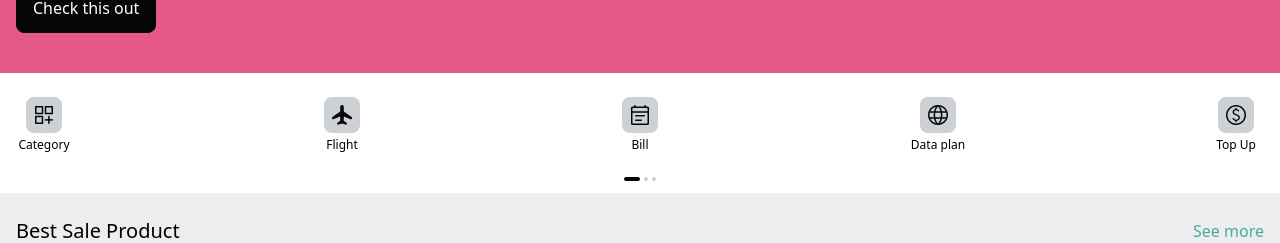
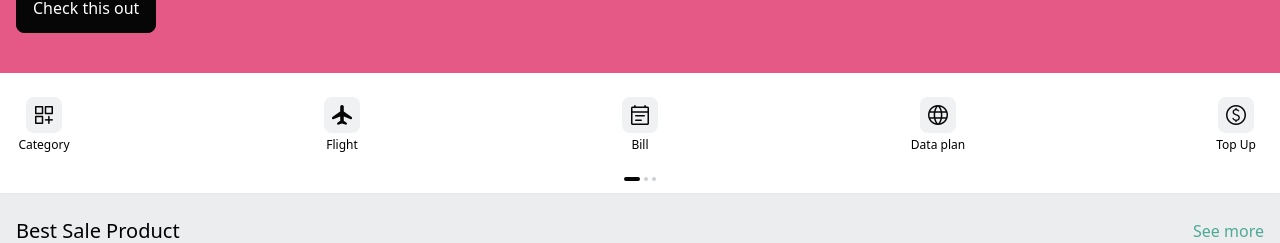
Before and after one commit to EbereUzodufa/monie-market, an Angular app: page / in a window 1280 px wide. Shown: the part 237-480 px from the top of the page. Built offline with nearby package versions, Linux system fonts and the light colour scheme.

Commit message:
ref: home baner section to show box-shadow

```diff
--- a/src/app/features/public/components/banner/banner.component.html
+++ b/src/app/features/public/components/banner/banner.component.html
@@ -42,7 +42,7 @@
       </div>
     </div>
   </div>
-  <div class="w-full bg-white">
+  <div class="category-section">
     <div class="container mx-auto">
       <div class="flex flex-col pt-6 pb-3 px-4">
         <div class="flex justify-between items-start pb-6">
@@ -51,7 +51,7 @@
             class="category"
           >
             <span
-              class="rounded-lg bg-gray-100 h-9 w-9 flex justify-center items-center"
+              class="rounded-lg bg-gray-100 bg-opacity-30 h-9 w-9 flex justify-center items-center"
             >
               <app-sdk-icon
                 [icon]="category.icon"
--- a/src/app/features/public/components/banner/banner.component.scss
+++ b/src/app/features/public/components/banner/banner.component.scss
@@ -9,6 +9,11 @@
     &.active {
       @apply bg-black w-4;
     }
+  }
+
+  .category-section {
+    @apply w-full bg-white;
+    box-shadow: 0px 1px 3px 1px rgba(0, 0, 0, 0.02);
   }
 
   .category {
```
